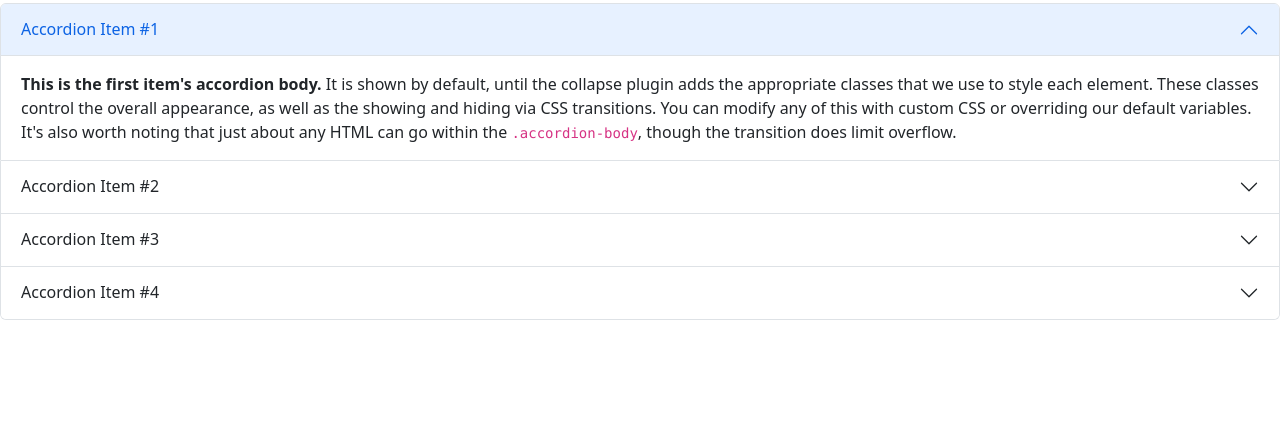
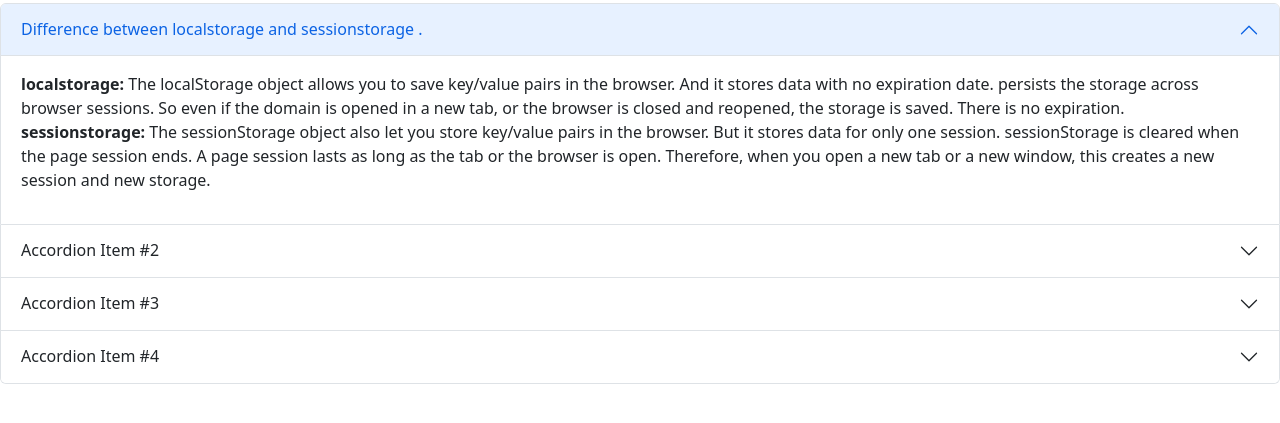
Before and after one commit to asaad-tt/speed-typer, a plain HTML site: page blog.html in a window 1280 px wide. Shown: the part 53-476 px from the top of the page. Drawn offline with nearby package versions, Linux system fonts and the light colour scheme.

Commit message:
first blog question added

```diff
--- a/blog.html
+++ b/blog.html
@@ -13,12 +13,18 @@
         <div class="accordion-item">
           <h2 class="accordion-header" id="headingOne">
             <button class="accordion-button" type="button" data-bs-toggle="collapse" data-bs-target="#collapseOne" aria-expanded="true" aria-controls="collapseOne">
-              Accordion Item #1
+              Difference between localstorage and sessionstorage .
             </button>
           </h2>
           <div id="collapseOne" class="accordion-collapse collapse show" aria-labelledby="headingOne" data-bs-parent="#accordionExample">
             <div class="accordion-body">
-              <strong>This is the first item's accordion body.</strong> It is shown by default, until the collapse plugin adds the appropriate classes that we use to style each element. These classes control the overall appearance, as well as the showing and hiding via CSS transitions. You can modify any of this with custom CSS or overriding our default variables. It's also worth noting that just about any HTML can go within the <code>.accordion-body</code>, though the transition does limit overflow.
+                <p>
+                    <strong>localstorage:</strong> The localStorage object allows you to save key/value pairs in the browser. And it  stores data with no expiration date.
+                    persists the storage across browser sessions. So even if the domain is opened in a new tab, or the browser is closed and reopened, the storage is saved. There is no expiration. <br>
+
+                    <strong>sessionstorage:</strong> The sessionStorage object also let you store key/value pairs in the browser. But it stores data for only one session.
+                    sessionStorage is cleared when the page session ends. A page session lasts as long as the tab or the browser is open. Therefore, when you open a new tab or a new window, this creates a new session and new storage.
+                </p>
             </div>
           </div>
         </div>
```
